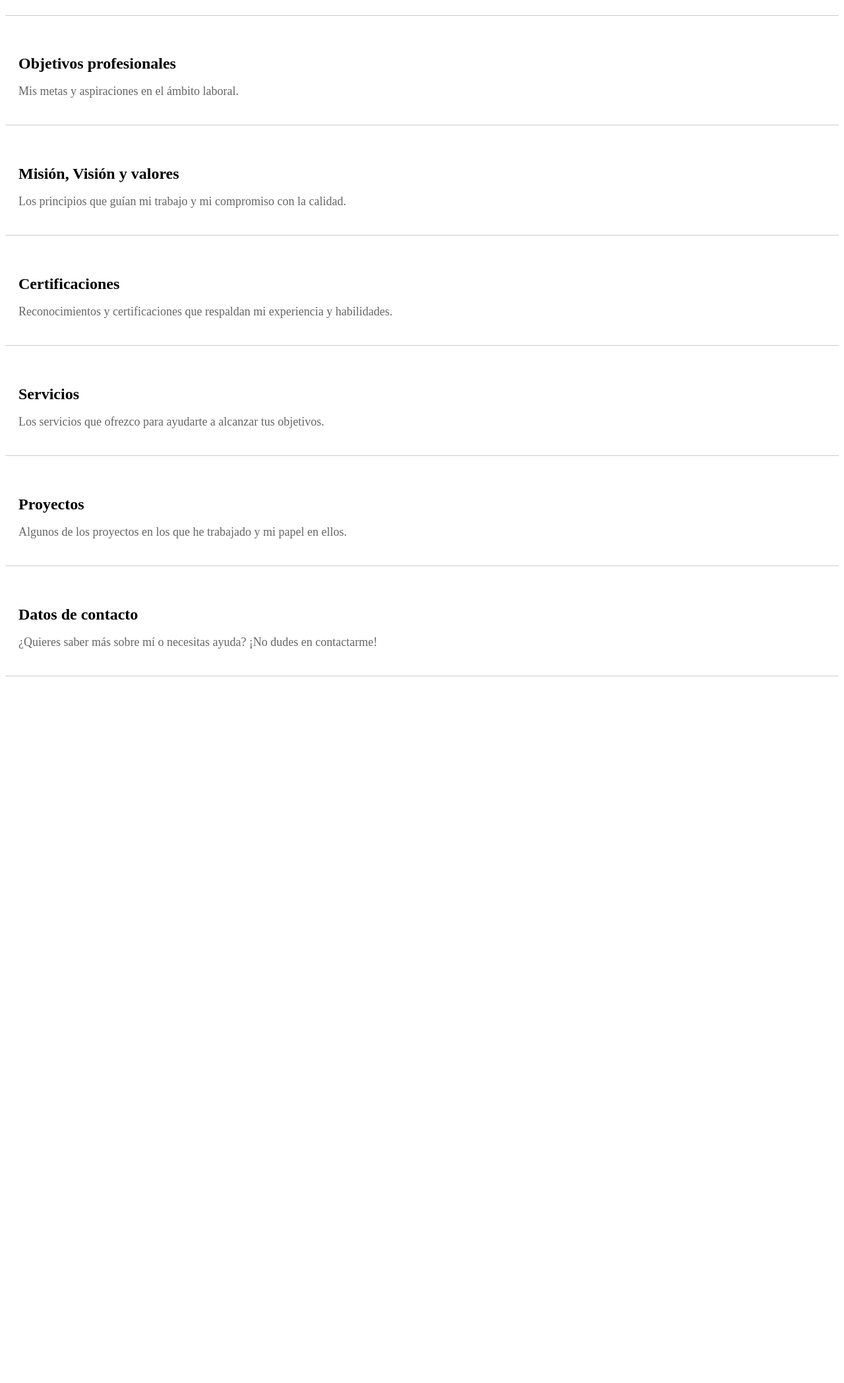
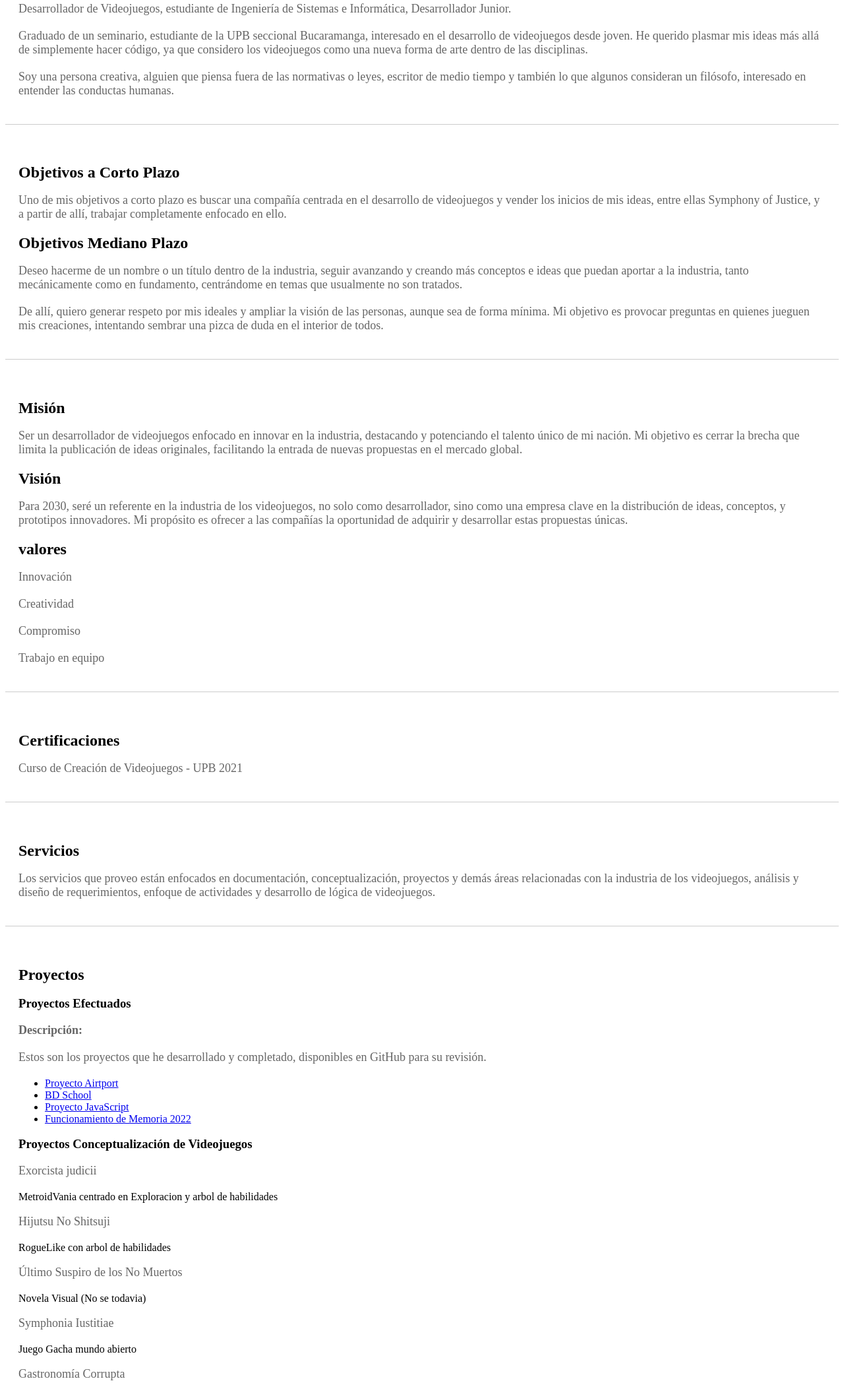
Before and after one commit to KingOwls/Portafolios, a plain HTML site: page index.html in a window 1280 px wide. Shown: the part 642-2738 px from the top of the page at 66% size. Before the commit the page ends 1687 px from the top, so only its background shows below. Drawn offline with Linux system fonts and the light colour scheme.

Commit message:
feat: :art: Ajuste HTML
Se ajusto tanto documentacion como Funcionamiento de HTML Y CSS para tener los puntos que se van a ver dentro del portafolio cumpliendo los requerimientos recibidos

```diff
--- a/index.html
+++ b/index.html
@@ -11,42 +11,79 @@
 <!-- Sección 1: Presentación de Perfil -->
 <section id="perfil">
     <h2>Presentación de Perfil</h2>
-    <p>Conoce un poco más sobre mí y mi experiencia profesional.</p>
+    <p>Mucho gusto, Jorge Osorio.</p>
+    <p>Desarrollador de Videojuegos, estudiante de Ingeniería de Sistemas e Informática, Desarrollador Junior.</p>
+
+    <p>Graduado de un seminario, estudiante de la UPB seccional Bucaramanga, interesado en el desarrollo de videojuegos desde joven. He querido plasmar mis ideas más allá de simplemente hacer código, ya que considero los videojuegos como una nueva forma de arte dentro de las disciplinas.</p>
+
+    <p>Soy una persona creativa, alguien que piensa fuera de las normativas o leyes, escritor de medio tiempo y también lo que algunos consideran un filósofo, interesado en entender las conductas humanas.</p>
   </section>
 
   <!-- Sección 2: Objetivos profesionales -->
   <section id="objetivos">
-    <h2>Objetivos profesionales</h2>
-    <p>Mis metas y aspiraciones en el ámbito laboral.</p>
+    <h2>Objetivos a Corto Plazo</h2>
+        <p>Uno de mis objetivos a corto plazo es buscar una compañía centrada en el desarrollo de videojuegos y vender los inicios de mis ideas, entre ellas Symphony of Justice, y a partir de allí, trabajar completamente enfocado en ello.</p>
+    <h2>Objetivos Mediano Plazo</h2>
+        <p>Deseo hacerme de un nombre o un título dentro de la industria, seguir avanzando y creando más conceptos e ideas que puedan aportar a la industria, tanto mecánicamente como en fundamento, centrándome en temas que usualmente no son tratados.</p>
+        <p>De allí, quiero generar respeto por mis ideales y ampliar la visión de las personas, aunque sea de forma mínima. Mi objetivo es provocar preguntas en quienes jueguen mis creaciones, intentando sembrar una pizca de duda en el interior de todos.</p>
   </section>
 
   <!-- Sección 3: Misión, Visión y valores -->
-  <section id="mision">
-    <h2>Misión, Visión y valores</h2>
-    <p>Los principios que guían mi trabajo y mi compromiso con la calidad.</p>
+  <section id="MVV">
+    <h2>Misión</h2>
+        <p>Ser un desarrollador de videojuegos enfocado en innovar en la industria, destacando y potenciando el talento único de mi nación. Mi objetivo es cerrar la brecha que limita la publicación de ideas originales, facilitando la entrada de nuevas propuestas en el mercado global.</p>
+    <h2>Visión</h2>
+        <p>Para 2030, seré un referente en la industria de los videojuegos, no solo como desarrollador, sino como una empresa clave en la distribución de ideas, conceptos, y prototipos innovadores. Mi propósito es ofrecer a las compañías la oportunidad de adquirir y desarrollar estas propuestas únicas.</p>
+    <h2>valores</h2>
+        <p>Innovación</p>
+        <p>Creatividad</p>
+        <p>Compromiso</p>
+        <p>Trabajo en equipo</p>
+
   </section>
 
   <!-- Sección 4: Certificaciones -->
   <section id="certificaciones">
     <h2>Certificaciones</h2>
-    <p>Reconocimientos y certificaciones que respaldan mi experiencia y habilidades.</p>
+    <p>Curso de Creación de Videojuegos - UPB 2021</p>
   </section>
 
   <!-- Sección 5: Servicios -->
   <section id="servicios">
     <h2>Servicios</h2>
-    <p>Los servicios que ofrezco para ayudarte a alcanzar tus objetivos.</p>
+    <p>Los servicios que proveo están enfocados en documentación, conceptualización, proyectos y demás áreas relacionadas con la industria de los videojuegos, análisis y diseño de requerimientos, enfoque de actividades y desarrollo de lógica de videojuegos.</p>
   </section>
 
   <!-- Sección 6: Proyectos -->
   <section id="proyectos">
     <h2>Proyectos</h2>
-    <p>Algunos de los proyectos en los que he trabajado y mi papel en ellos.</p>
+        <h3>Proyectos Efectuados</h3>
+            <p><strong>Descripción:</strong></p>
+            <p>Estos son los proyectos que he desarrollado y completado, disponibles en GitHub para su revisión.</p>
+            <ul>
+            <li><a href="https://github.com/KingOwls/airtport">Proyecto Airtport</a></li>
+            <li><a href="https://github.com/KingOwls/BD_School">BD School</a></li>
+            <li><a href="https://github.com/David-Albarracin/PROYECTO-JAVASCRIPT">Proyecto JavaScript</a></li>
+            <li><a href="https://github.com/KingOwls/FuncionamientoDeMemoria2022">Funcionamiento de Memoria 2022</a></li>
+            </ul>
+        <h3>Proyectos Conceptualización de Videojuegos </h3>
+            <p>Exorcista judicii</p> MetroidVania centrado en Exploracion y arbol de habilidades
+            <p>Hijutsu No Shitsuji</p> RogueLike con arbol de habilidades
+            <p>Último Suspiro de los No Muertos</p> Novela Visual (No se todavia)
+            <p>Symphonia Iustitiae</p> Juego Gacha mundo abierto
+            <p>Gastronomía Corrupta</p> MetroidVania o SoulsLike Centrado en Papa's
   </section>
 
   <!-- Sección 7: Datos de contacto -->
   <section id="contacto">
     <h2>Datos de contacto</h2>
-    <p>¿Quieres saber más sobre mí o necesitas ayuda? ¡No dudes en contactarme!</p>
+    <p>
+        Correo Personal: <a href="mailto:kingshadowowls@gmail.com">kingshadowowls@gmail.com</a><br>
+        Correo Institucional: <a href="mailto:jorge.osorio.2022@upb.edu.co">jorge.osorio.2022@upb.edu.co</a><br>
+        Número de Teléfono: <a href="tel:+573162284286">+57 316 2284286</a><br>
+        WhatsApp: <a href="https://wa.me/+573162284286?text=Hola%20Jorge%2C%20me%20gustar%C3%ADa%20hablar%20contigo">+57 3162284286</a><br>
+        LinkedIn: <a href="https://www.linkedin.com/in/jorge-luis-osorio-808823318" target="_blank">linkedin.com/in/jorge-luis-osorio-808823318</a><br>
+        GitHub: <a href="https://github.com/KingOwls" target="_blank">github.com/KingOwls</a>
+      </p>
   </section>
 </html>
```
Also changed, not shown: 1 other file.
